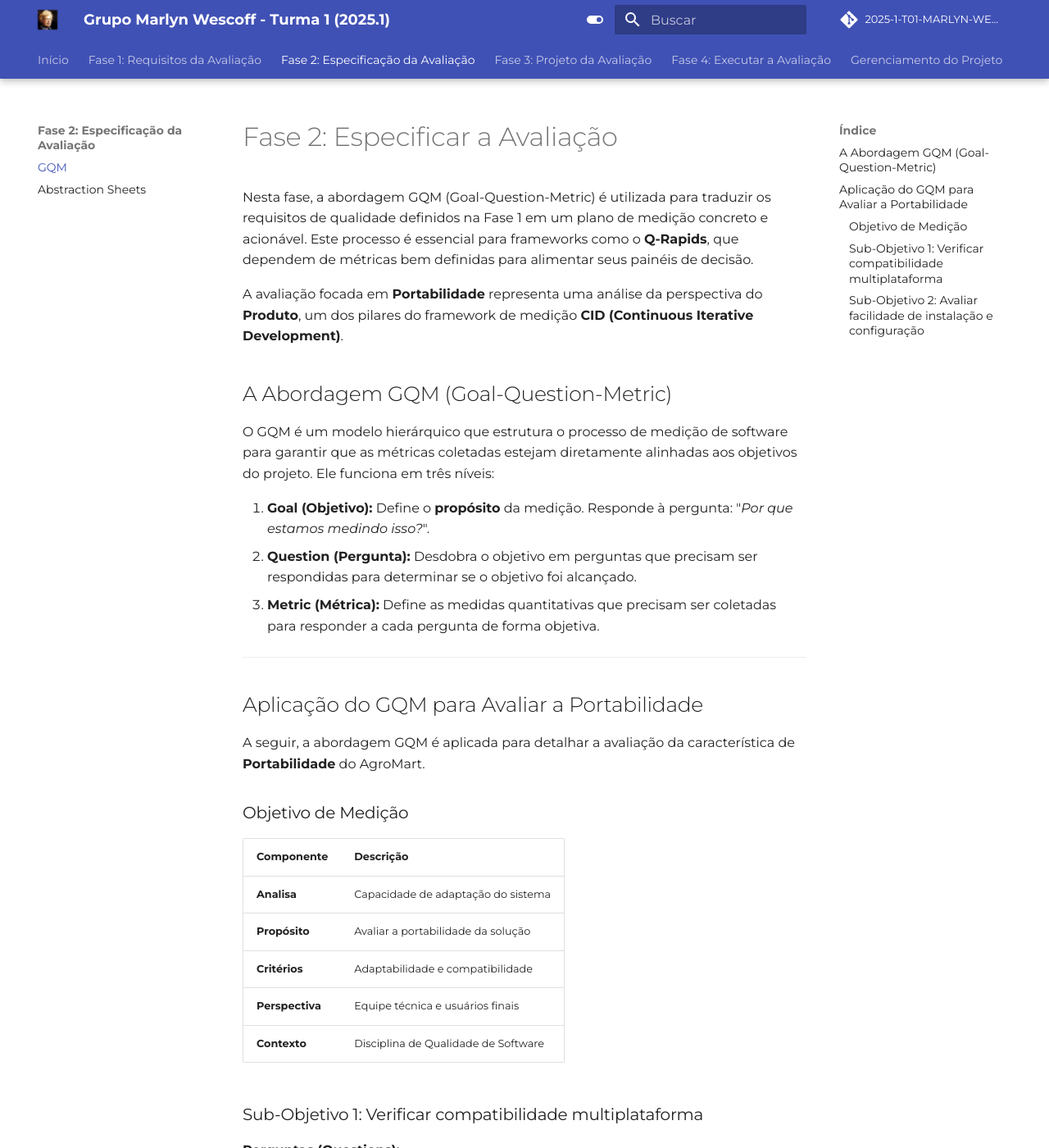
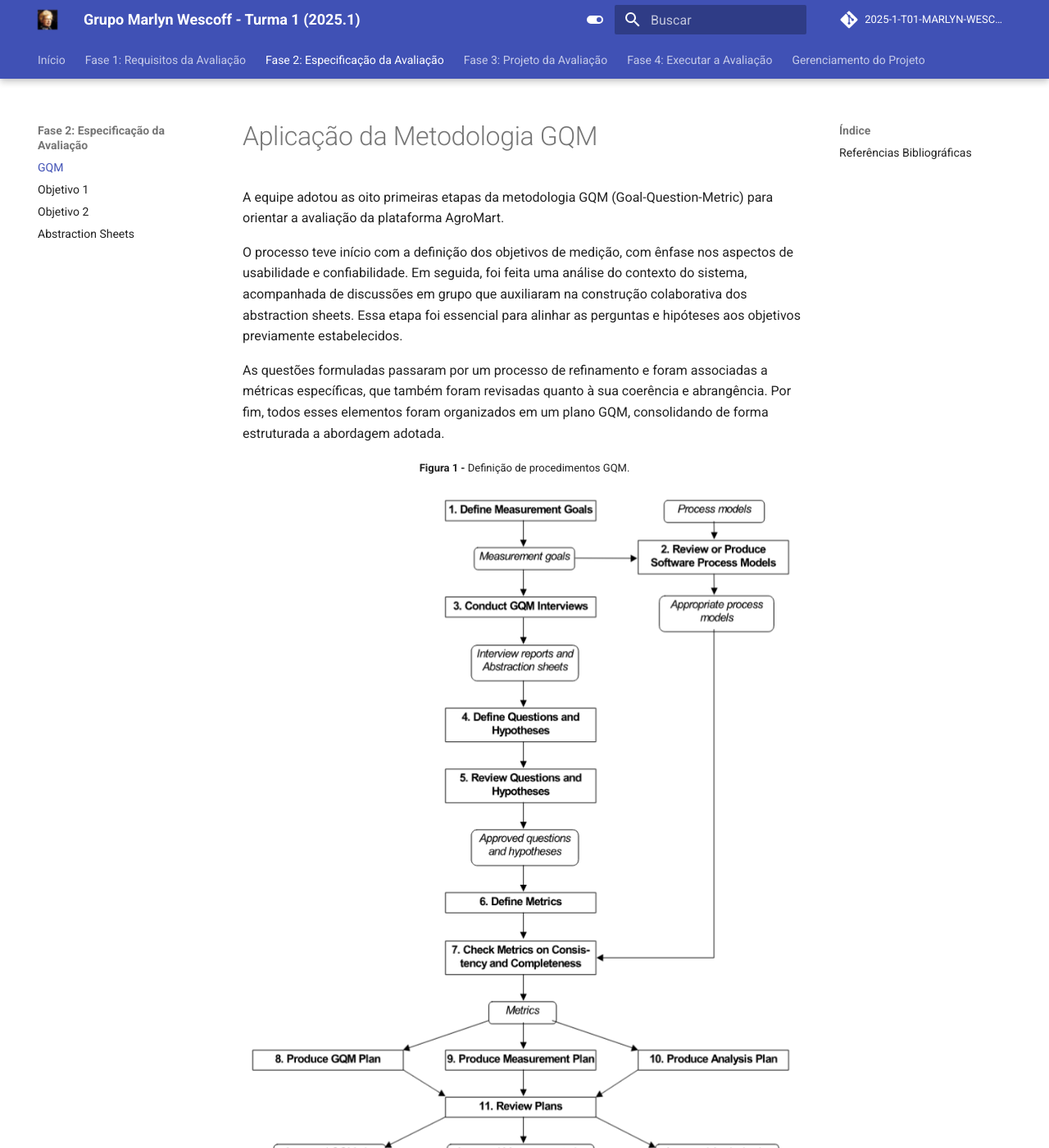
Before and after one commit to FCTE-Qualidade-de-Software-1/2025-1-T01-MARLYN-WESCOFF, an MkDocs documentation site: the page built from docs/fase2/fase2.md, in a window 1280 px wide and 1400 px high. Shown: the whole window at 82% size. Built offline with MkDocs 1.6.1 and Material for MkDocs 9.7.7, drawn with Linux system fonts in a browser that asks for light colours; comment, search, counter and statistics services are not loaded; some of the changed text lies outside the part shown.

Commit message:
mudança na estrutura do projeto

```diff
--- a/docs/fase2/fase2.md
+++ b/docs/fase2/fase2.md
@@ -1,85 +1,24 @@
-# Fase 2: Especificar a Avaliação
+# Aplicação da Metodologia GQM
 
-Nesta fase, a abordagem GQM (Goal-Question-Metric) é utilizada para traduzir os requisitos de qualidade definidos na Fase 1 em um plano de medição concreto e acionável. Este processo é essencial para frameworks como o **Q-Rapids**, que dependem de métricas bem definidas para alimentar seus painéis de decisão.
+A equipe adotou as oito primeiras etapas da metodologia GQM (Goal-Question-Metric) para orientar a avaliação da plataforma AgroMart.
 
-A avaliação focada em **Portabilidade** representa uma análise da perspectiva do **Produto**, um dos pilares do framework de medição **CID (Continuous Iterative Development)**.
+O processo teve início com a definição dos objetivos de medição, com ênfase nos aspectos de usabilidade e confiabilidade. Em seguida, foi feita uma análise do contexto do sistema, acompanhada de discussões em grupo que auxiliaram na construção colaborativa dos abstraction sheets. Essa etapa foi essencial para alinhar as perguntas e hipóteses aos objetivos previamente estabelecidos.
 
-## A Abordagem GQM (Goal-Question-Metric)
+As questões formuladas passaram por um processo de refinamento e foram associadas a métricas específicas, que também foram revisadas quanto à sua coerência e abrangência. Por fim, todos esses elementos foram organizados em um plano GQM, consolidando de forma estruturada a abordagem adotada.
 
-O GQM é um modelo hierárquico que estrutura o processo de medição de software para garantir que as métricas coletadas estejam diretamente alinhadas aos objetivos do projeto. Ele funciona em três níveis:
+<font size="2"><p style="text-align: center">**Figura 1 -** Definição de procedimentos GQM.</p></font>
 
-1.  **Goal (Objetivo):** Define o **propósito** da medição. Responde à pergunta: "*Por que estamos medindo isso?*".
-2.  **Question (Pergunta):** Desdobra o objetivo em perguntas que precisam ser respondidas para determinar se o objetivo foi alcançado.
-3.  **Metric (Métrica):** Define as medidas quantitativas que precisam ser coletadas para responder a cada pergunta de forma objetiva.
+![Definição gqm](../assets/definicaogqm.png)
 
----
+<font size="2"><p style="text-align: center">Fonte: Retirado de Basili et al., 2025</p></font>
 
-## Aplicação do GQM para Avaliar a Portabilidade
 
-A seguir, a abordagem GQM é aplicada para detalhar a avaliação da característica de **Portabilidade** do AgroMart.
+## Referências Bibliográficas
 
-### Objetivo de Medição
-| Componente        | Descrição                                 |
-|-------------------|------------------------------------------|
-| **Analisa** | Capacidade de adaptação do sistema      |
-| **Propósito** | Avaliar a portabilidade da solução      |
-| **Critérios** | Adaptabilidade e compatibilidade        |
-| **Perspectiva** | Equipe técnica e usuários finais        |
-| **Contexto** | Disciplina de Qualidade de Software     |
+> 1. BASILI, Victor R.; CALDIERA, Gianluigi; ROMBACH, Hans Dieter. The Goal Question Metric (GQM) Approach. In: MARCINIAK, J. J. (ed.). Encyclopedia of Software Engineering. New York: John Wiley & Sons, 1994. cap. 6, p. 50. Ilust. (Figura 6-2).
 
-### Sub-Objetivo 1: Verificar compatibilidade multiplataforma
+# Histório de Versão
 
-**Perguntas (Questions):**
-
-| ID | Pergunta | Hipótese |
-| --- | ------- | -------- |
-| Q1 | A interface mantém sua usabilidade básica em diferentes dispositivos (mobile/desktop)? | Espera-se que pelo menos 90% dos usuários consigam realizar as tarefas principais em ambos os dispositivos. |
-| Q2 | Os elementos visuais se comportam consistentemente em vários navegadores? | Espera-se que no mínimo 95% das páginas mantenham o mesmo layout e comportamento entre os navegadores mais utilizados. |
-| Q3 | Existem limitações de desempenho ou funcionalidades quando o software roda em diferentes plataformas? | Espera-se que menos de 10% dos testes apresentem perda significativa de desempenho ou falhas de funcionalidade entre plataformas. |
-
-**Métricas (Metrics) Derivadas:**
-
-<font size="2"><p style="text-align: center">**Figura 1 -** Diagrama de Questões e Métricas para Compatibilidade.</p></font>
-
-![Diagrama1](../assets/Diagrama-1.jpg)
-
-**Abstraction Sheet - Objetivo 1**
-
-| Elemento | Descrição |
-| --- | --- |
-| **Object** | **Software Agromart** — Verificar a compatibilidade multiplataforma do sistema em diferentes ambientes (dispositivos e navegadores). |
-| **Purpose** | Avaliar se o software mantém seu funcionamento, aparência e usabilidade de forma consistente em diferentes dispositivos e navegadores. |
-| **Quality Focus** | - **Portabilidade**<br>- **Usabilidade multiplataforma**<br>- **Consistência visual e funcional** |
-| **Baseline Hypotheses** | - O sistema deve manter sua usabilidade e consistência visual em diferentes dispositivos e navegadores.<br>- Não deve exigir configurações específicas para isso. |
-| **Variation Factors** | - Tipo de dispositivo, Navegadores, Resoluções de tela, Sistemas operacionais. |
-| **Impact of Variation Factors**| - A interface pode perder usabilidade se não se adaptar a telas menores.<br>- Elementos visuais podem quebrar ou se desalinharem em navegadores diferentes.<br>- Problemas de compatibilidade podem afetar a experiência do usuário. |
-
----
-
-### Sub-Objetivo 2: Avaliar facilidade de instalação e configuração
-
-**Perguntas (Questions):**
-
-| ID | Pergunta | Hipótese |
-| -- | -- | -- |
-| Q4 | O software é compatível com diferentes sistemas operacionais e dispositivos? | Espera-se que o software funcione corretamente em pelo menos **95% das combinações** testadas. |
-| Q5 | O processo de instalação é simples, automatizado e bem documentado? | Espera-se que pelo menos **90% dos usuários consigam instalar** sem ajuda técnica. |
-| Q6 | A configuração inicial é intuitiva e possui guias ou assistentes? | Espera-se que **85% dos usuários** completem a configuração sem erros. |
-| Q7 | São necessárias dependências ou configurações manuais complicadas? | Espera-se que **menos de 10% dos casos** exijam configurações complexas. |
-
-**Métricas (Metrics) Derivadas:**
-
-<font size="2"><p style="text-align: center">**Figura 2 -** Diagrama de Questões e Métricas para Instalação.</p></font>
-
-![Diagrama2](../assets/Diagrama2.jpg)
-
-**Abstraction Sheet - Objetivo 2**
-
-| Elemento | Descrição |
-| --- | --- |
-| **Object** | **Software Agromart** — Avaliação da compatibilidade, instalação e configuração. |
-| **Purpose** | Avaliar se o software funciona corretamente em diferentes plataformas e se o processo de instalação e configuração é simples e acessível. |
-| **Quality Focus** | - **Portabilidade**<br>- **Facilidade de instalação e configuração** |
-| **Baseline Hypotheses** | - O software deve funcionar em diferentes SOs e navegadores.<br>- O processo de instalação deve ser simples e bem documentado. |
-| **Variation Factors** | - Sistema operacional, Tipo de dispositivo, Navegadores, Perfil do usuário, Dependências externas. |
-| **Impact of Variation Factors** | - Incompatibilidades podem comprometer a experiência.<br>- Processos de instalação complexos podem gerar erros.<br>- Problemas de renderização podem afetar a usabilidade. |
+| Versão | Data | Descrição | Autor(a) |
+|--------|------|----------|-------------------------------|
+| 1.0    | 06/07/2025 |Criação do calendario e progresso | [João Lobo](https://github.com/joaolobo10)|
--- a/mkdocs.yml
+++ b/mkdocs.yml
@@ -7,7 +7,7 @@ theme:
   name: material
   logo: assets/MarlynMeltzer.jpg
   font:
-    text: Montserrat
+    text: Roboto
   features:
     - navigation.instant
     - navigation.tracking
@@ -46,6 +46,8 @@ nav:
   - 'Fase 1: Requisitos da Avaliação': fase1.md
   - 'Fase 2: Especificação da Avaliação':
       - 'GQM': fase2/fase2.md
+      - Objetivo 1: fase2/objetivo1.md
+      - Objetivo 2: fase2/objetivo2.md
       - 'Abstraction Sheets': fase2/abstraction.md
 
   - 'Fase 3: Projeto da Avaliação': fase3.md
```
Also changed, not shown: docs/fase2/objetivo1.md (added, +66 -0 lines), docs/assets/definicaogqm.png (added), docs/fase2/objetivo2.md (added).
